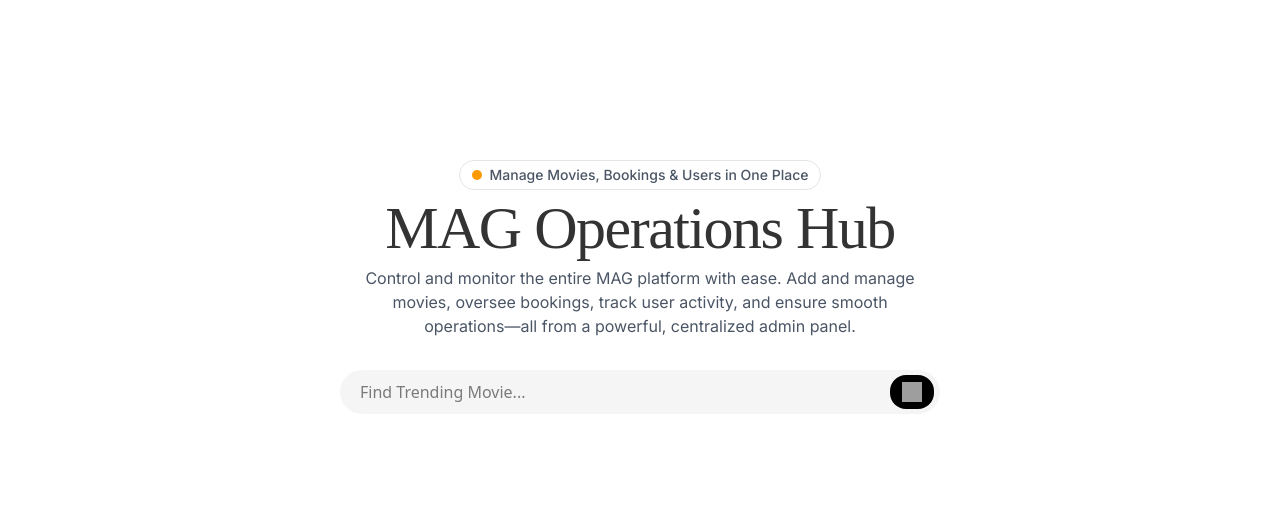
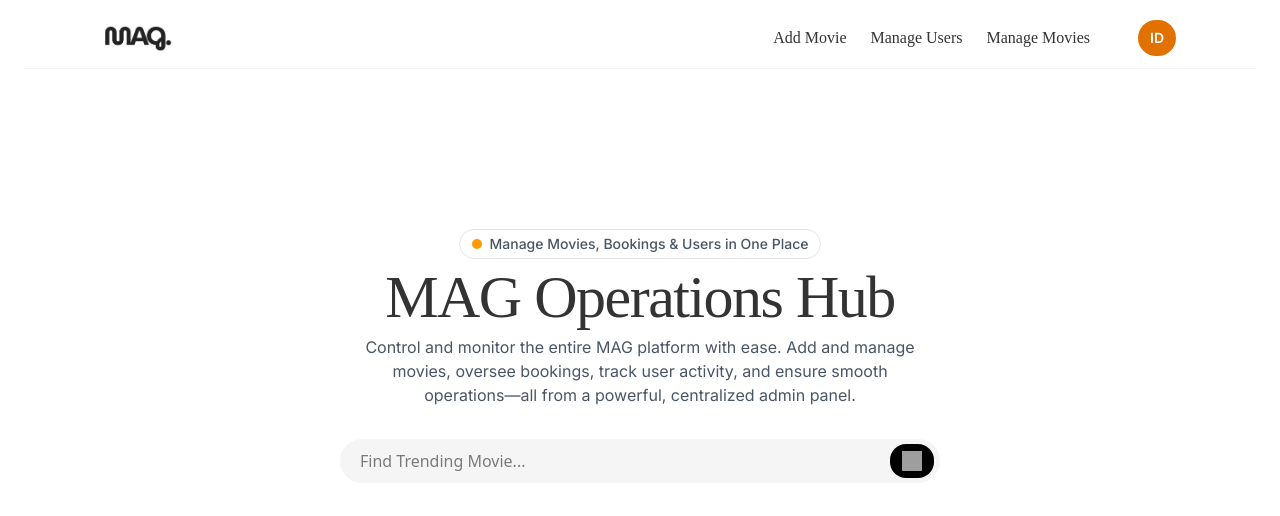
Before and after one commit to ireshdilsh/movie-buying-app, a React (Vite) app: page /admin/dashboard in a window 1280 px wide. Shown: the top 516 px of the page. Built offline with nearby package versions, Linux system fonts and the light colour scheme; grey boxes are pictures that could not be loaded; a web font is replaced by a local one.

Commit message:
feat: add AdminNavbar component to AdminDashboard for improved navigation

```diff
--- /dev/null
+++ b/src/component/AdminNavbar.tsx
@@ -0,0 +1,23 @@
+import React from 'react'
+import dark_logo from '../assets/dark_logo.png';
+
+export default function AdminNavbar() {
+    return (
+        <div>
+            <nav className="flex justify-between items-center w-full mt-5 px-5 sm:px-8 md:px-12 lg:px-20 border-b border-b-neutral-100 pb-3">
+                <img src={dark_logo} className="h-6 sm:h-7" alt="Dark-Logo" />
+
+                {/* Desktop Menu */}
+                <div className=" sm:flex justify-center items-center gap-5 md:gap-6">
+                    <a href="http://">Add Movie</a>
+                    <a href="http://">Manage Users</a>
+                    <a href="http://">Manage Movies</a>
+                    <a href=""></a>
+                    <div className='cursor-pointer flex justify-center items-center rounded-4xl bg-amber-600 px-3 py-2'>
+                        <p className="text-white font-semibold text-sm">ID</p>
+                    </div>
+                </div>
+            </nav>
+        </div>
+    )
+}
--- a/src/pages/AdminDashboard.tsx
+++ b/src/pages/AdminDashboard.tsx
@@ -1,8 +1,13 @@
 import React from 'react'
+import AdminNavbar from '../component/AdminNavbar'
 
 export default function AdminDashboard() {
     return (
-        <div className='w-full flex justify-center items-center flex-col'>
+        <div className='flex flex-col px-4 sm:px-6'>
+
+            {/* admin navbar */}
+            <AdminNavbar/>
+
             <div className="flex justify-center items-center flex-col mt-20 sm:mt-32 lg:mt-40">
 
                 <p className="flex justify-center items-center gap-2 text-sm sm:text-sm text-gray-600 font-medium border border-neutral-200 px-3 py-1 rounded-3xl text-center">
```
